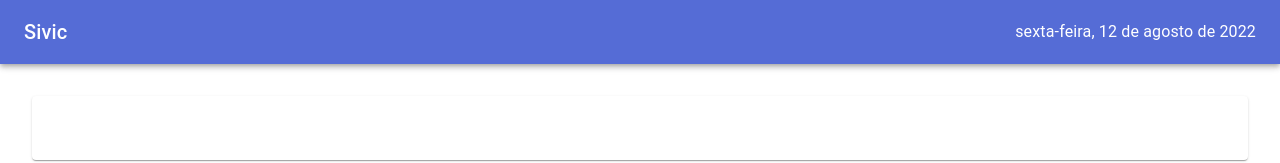
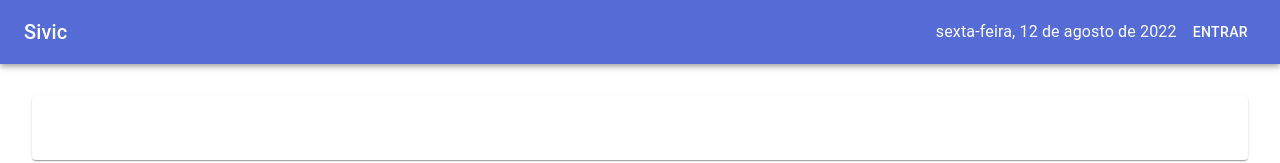
Before and after one commit to marcoscssno/sivic, a Next.js app: page / in a window 1280 px wide. Shown: the top 163 px of the page. Built offline with nearby package versions, Linux system fonts and the light colour scheme; no server answers; the database is empty.

Commit message:
Add login button to AppBar

```diff
--- a/components/Layout.js
+++ b/components/Layout.js
@@ -38,7 +38,7 @@ export default function Layout(props) {
                         <Typography>
                             {moment().format("dddd, D [de] MMMM [de] YYYY")}
                         </Typography>
-                        {user && (
+                        {user ? (
                             <div>
                                 <Button
                                     variant="text"
@@ -71,6 +71,16 @@ export default function Layout(props) {
                                     <MenuItem onClick={handleClose} component={Link} href="/api/logout">Sair</MenuItem>
                                 </Menu>
                             </div>
+                        ) : (
+                            <Button
+                                component={Link}
+                                href="/login"
+                                variant="text"
+                                color="inherit"
+                                sx={{ ml: 1 }}
+                            >
+                                Entrar
+                            </Button>
                         )}
                     </Toolbar>
                 </AppBar>
```
